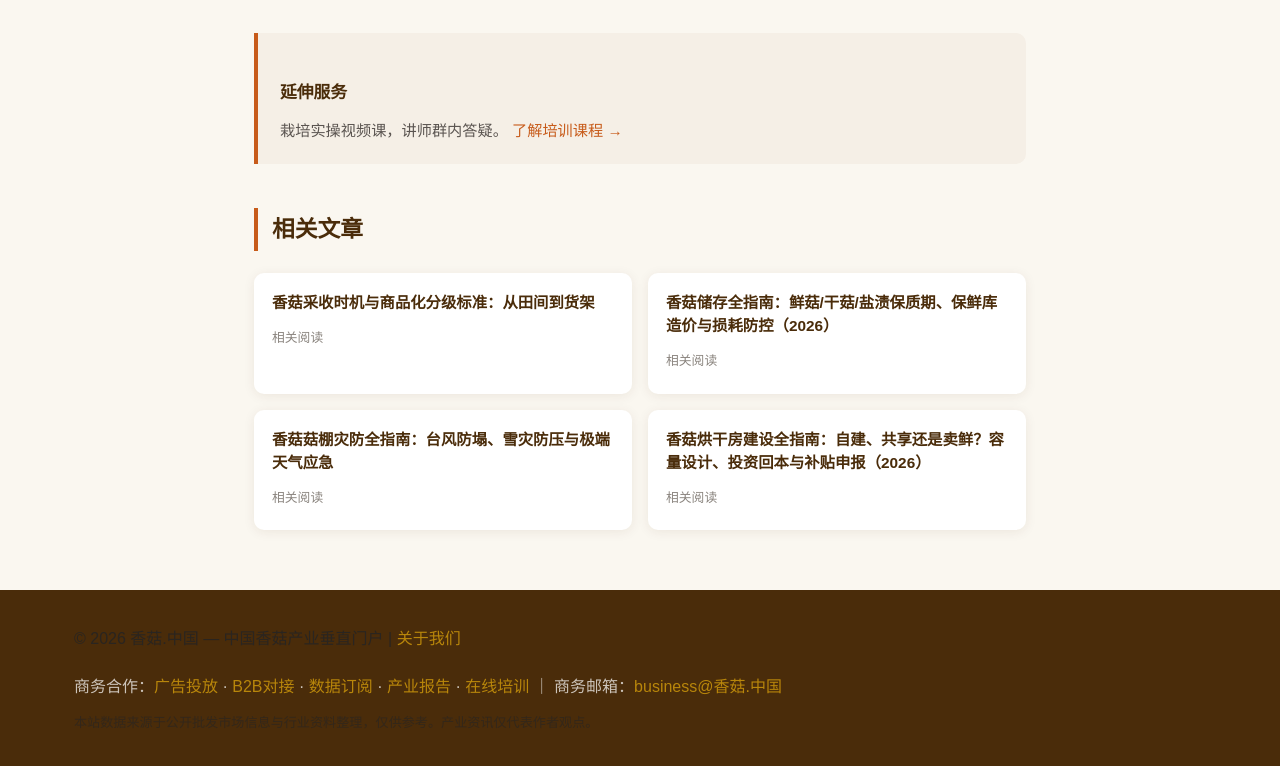
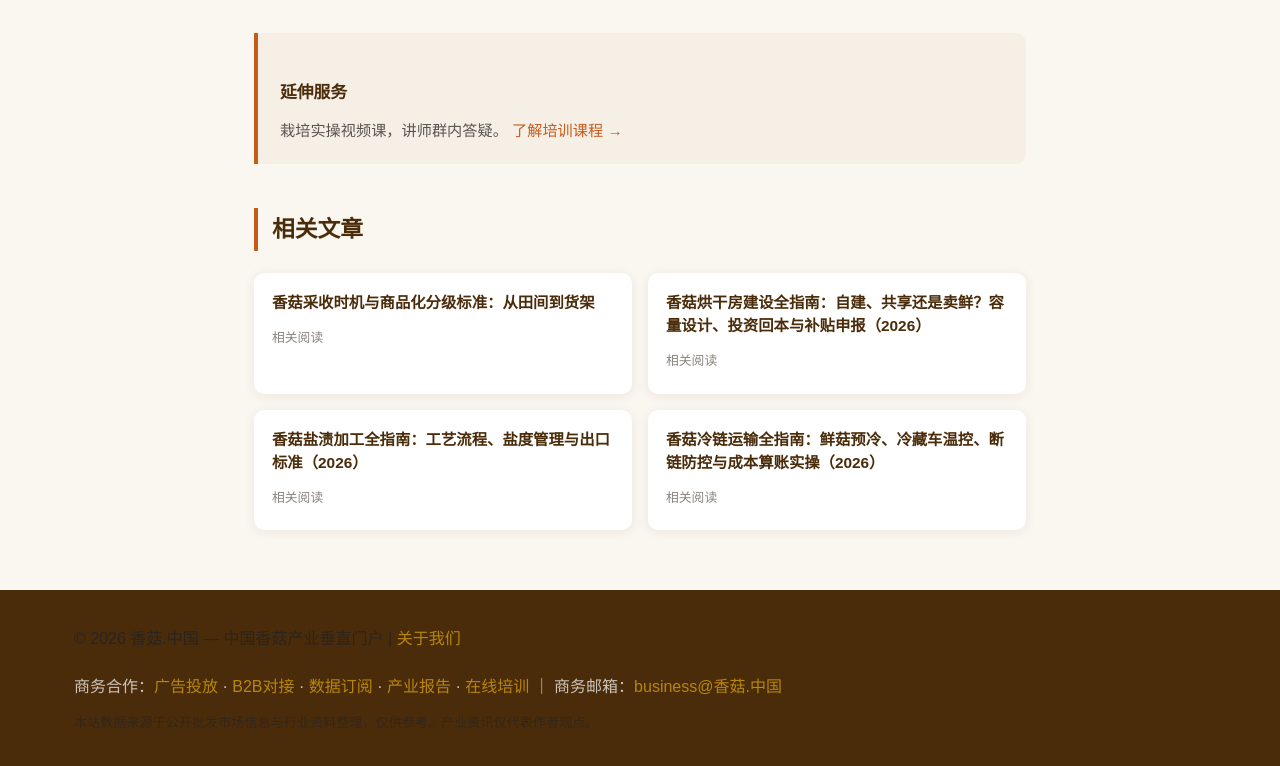
Before and after one commit to mfujun2025/xianggu, a plain HTML site: page articles/jishu-baocang.html in a window 1280 px wide. Shown: the part 4952-5718 px from the top of the page. Drawn offline with Linux system fonts and the light colour scheme.

Commit message:
Update articles/jishu-baocang.html

```diff
--- a/articles/jishu-baocang.html
+++ b/articles/jishu-baocang.html
@@ -146,9 +146,9 @@ footer a:hover{color:#fff}
 <div class="related">
 <h2>相关文章</h2>
 <div class="related-grid"><a href="/articles/jishu-caizhai.html" class="related-card"><h4>香菇采收时机与商品化分级标准：从田间到货架</h4><span class="date">相关阅读</span></a>
-<a href="/articles/jishu-chucun.html" class="related-card"><h4>香菇储存全指南：鲜菇/干菇/盐渍保质期、保鲜库造价与损耗防控（2026）</h4><span class="date">相关阅读</span></a>
-<a href="/articles/gupeng-zaifang.html" class="related-card"><h4>香菇菇棚灾防全指南：台风防塌、雪灾防压与极端天气应急</h4><span class="date">相关阅读</span></a>
-<a href="/articles/hongganfang-jianshe.html" class="related-card"><h4>香菇烘干房建设全指南：自建、共享还是卖鲜？容量设计、投资回本与补贴申报（2026）</h4><span class="date">相关阅读</span></a></div>
+<a href="/articles/hongganfang-jianshe.html" class="related-card"><h4>香菇烘干房建设全指南：自建、共享还是卖鲜？容量设计、投资回本与补贴申报（2026）</h4><span class="date">相关阅读</span></a>
+<a href="/articles/yanzhi-xianggu.html" class="related-card"><h4>香菇盐渍加工全指南：工艺流程、盐度管理与出口标准（2026）</h4><span class="date">相关阅读</span></a>
+<a href="/articles/lenglian-yunshu.html" class="related-card"><h4>香菇冷链运输全指南：鲜菇预冷、冷藏车温控、断链防控与成本算账实操（2026）</h4><span class="date">相关阅读</span></a></div>
 </div>
 </article>
 </main>
```
